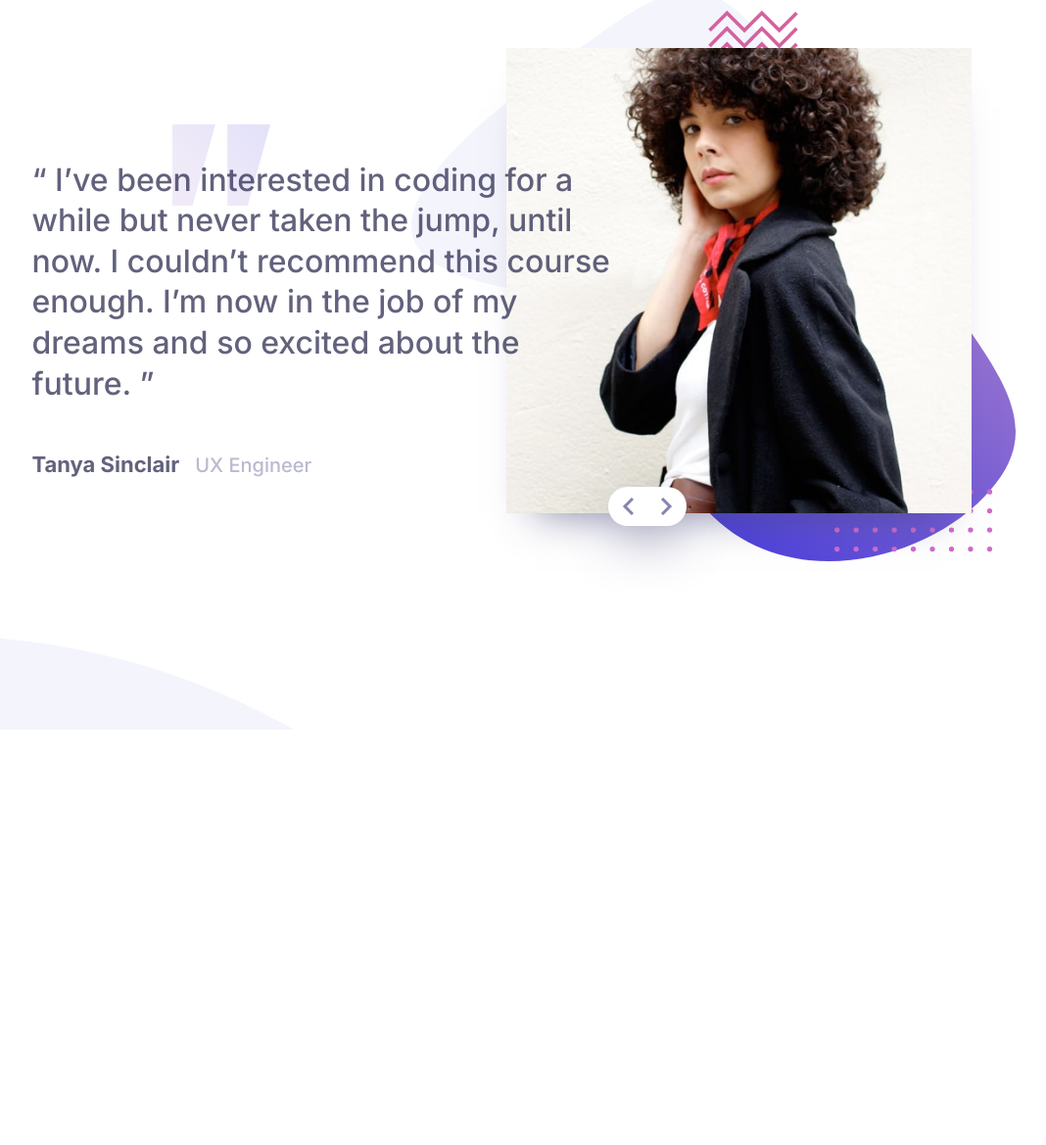
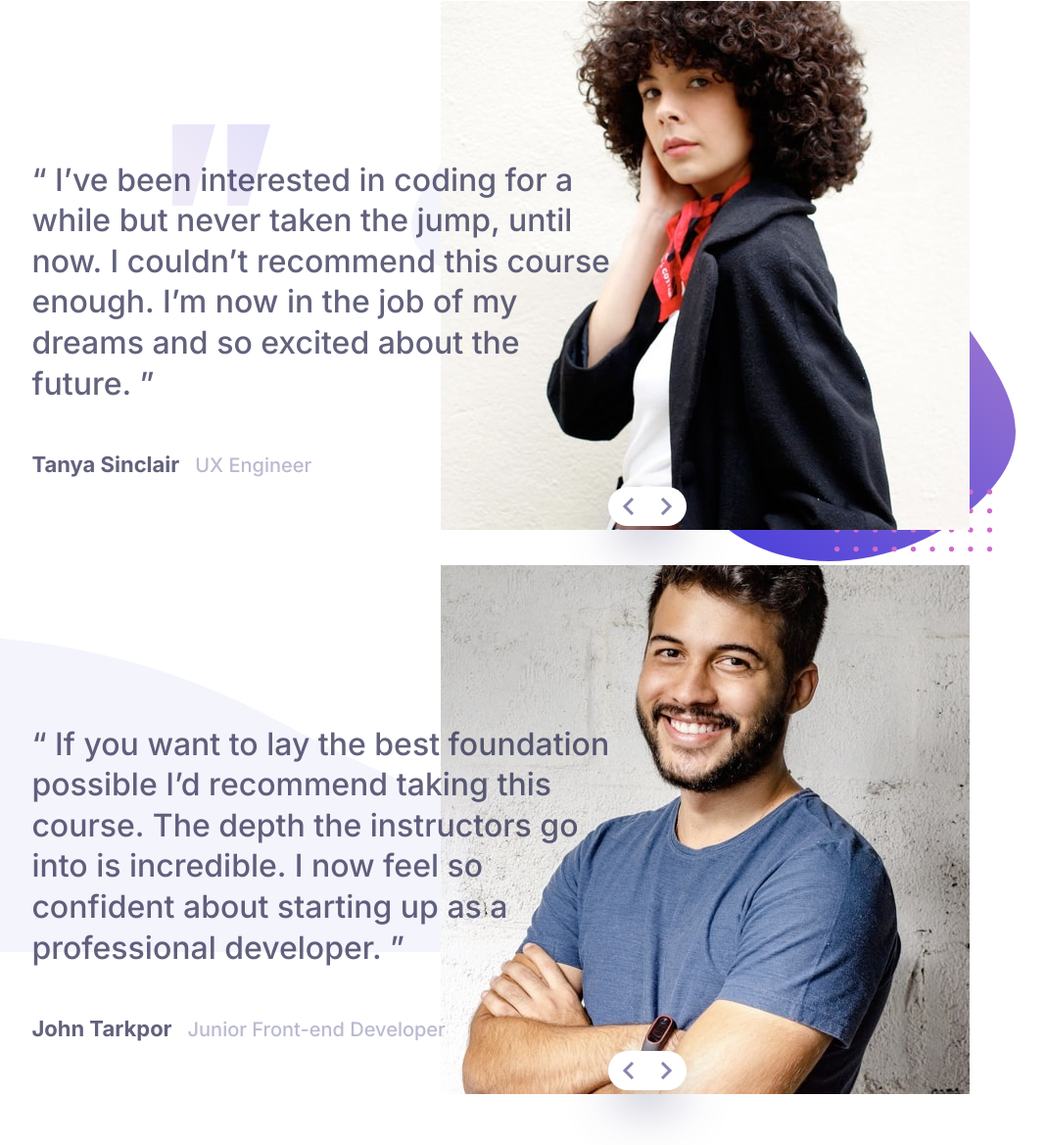
Before and after one commit to Manish-d-art/coding-bootcamp-testimonials-slider-master, a plain HTML site: page index.html in a window 1280 px wide. Shown: the part 55-1224 px from the top of the page at 98% size, without its empty margins (190-1258 px from the left). Before the commit the page ends 800 px from the top, so only its background shows below. Drawn offline with Linux system fonts and the light colour scheme.

Commit message:
update index.html

```diff
--- a/index.html
+++ b/index.html
@@ -16,23 +16,45 @@
 </head>
 <body>
 
-  <main class="slider">
-    <div class="slide">
+  <main class="slider ">
+    <div class="slide y">
       <div class="slider__img-container">
-        <img class="img-1" src="/assets/images/image-tanya.jpg" alt="image-1">
+        <img class="img" src="/assets/images/image-tanya.jpg" alt="image">
       </div>
       <div class="slider__arrow-contanier">
         <img class="arrow-left" src="/assets/images/icon-prev.svg" alt="left-icon">
         <img class="arrow-right" src="/assets/images/icon-next.svg" alt="right-icon">
       </div>
       <div class="slider__text-container">
-        <div class="slider__text">
+        <div class="slider__text text-1">
           “ I’ve been interested in coding for a while but never taken the jump, until now.
             I couldn’t recommend this course enough. I’m now in the job of my dreams and so
             excited about the future. ”
             <div class="hero-block">
               <p class="hero-name">Tanya Sinclair</p>
               <p class="hero-prof">UX Engineer</p>
+              </div>
+            </div>
+
+      </div>
+    </div>
+
+    <div class="slide ">
+      <div class="slider__img-container">
+        <img class="img" src="/assets/images/image-john.jpg" alt="image">
+      </div>
+      <div class="slider__arrow-contanier">
+        <img class="arrow-left" src="/assets/images/icon-prev.svg" alt="left-icon">
+        <img class="arrow-right" src="/assets/images/icon-next.svg" alt="right-icon">
+      </div>
+      <div class="slider__text-container">
+        <div class="slider__text text-2">
+          “ If you want to lay the best foundation possible I’d recommend taking this course.
+          The depth the instructors go into is incredible. I now feel so confident about
+          starting up as a professional developer. ”
+            <div class="hero-block">
+              <p class="hero-name">John Tarkpor</p>
+              <p class="hero-prof">Junior Front-end Developer</p>
               </div>
             </div>
 
@@ -46,12 +68,10 @@
 
 
 
-  “ If you want to lay the best foundation possible I’d recommend taking this course.
-  The depth the instructors go into is incredible. I now feel so confident about
-  starting up as a professional developer. ”
 
-  John Tarkpor
-  Junior Front-end Developer
+
+
+
 
   <div class="attribution">
     Challenge by <a href="https://www.frontendmentor.io?ref=challenge" target="_blank">Frontend Mentor</a>.
```
